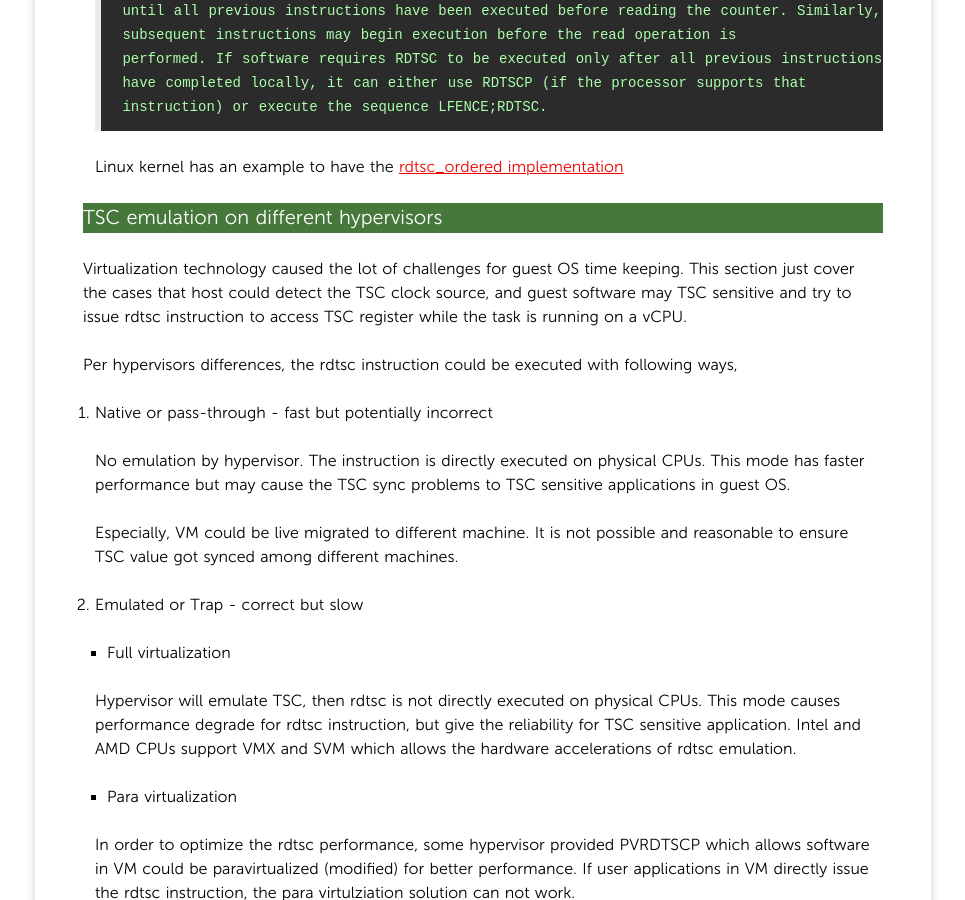
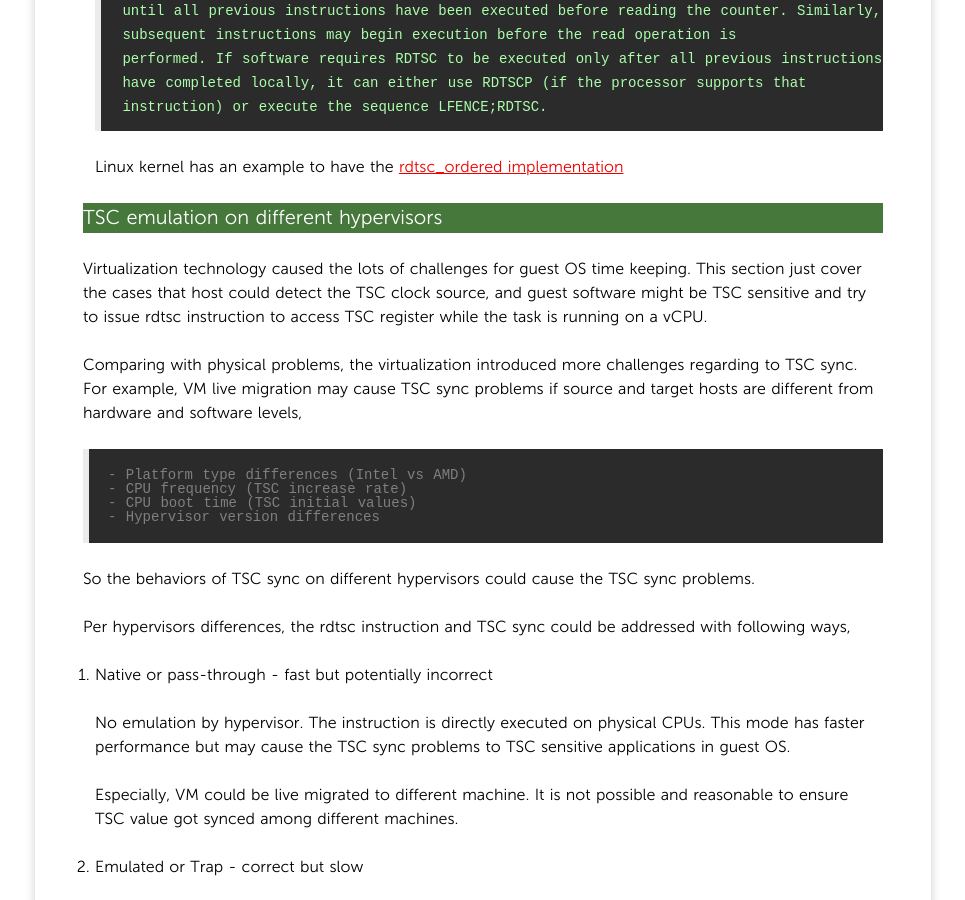
Before and after one commit to yangoliver/yangoliver.github.io, a Jekyll site: the page built from _posts/2015/2015-09-09-pitfalls-of-TSC-usage.md, in a window 1280 px wide and 900 px high, scrolled down 7831 px. Shown: the whole window, without its empty margins (157-1122 px from the left). Built offline with Jekyll 4.4.1, drawn with Linux system fonts in a browser that asks for light colours; Markdown is read by kramdown in place of the engine named in the settings; comment, search, counter and statistics services are not loaded; some of the changed text lies outside the part shown.

Commit message:
update: Live migration description
Signed-off-by: Yong Yang <yangoliver@gmail.com>

```diff
--- a/_posts/2015/2015-09-09-pitfalls-of-TSC-usage.md
+++ b/_posts/2015/2015-09-09-pitfalls-of-TSC-usage.md
@@ -339,11 +339,21 @@ strange TSC behaviors due to some known pitfalls.
 
 ###TSC emulation on different hypervisors
 
-Virtualization technology caused the lot of challenges for guest OS time keeping. This section just cover the cases
-that host could detect the TSC clock source, and guest software may TSC sensitive and try to issue rdtsc instruction
+Virtualization technology caused the lots of challenges for guest OS time keeping. This section just cover the cases
+that host could detect the TSC clock source, and guest software might be TSC sensitive and try to issue rdtsc instruction
 to access TSC register while the task is running on a vCPU.
 
-Per hypervisors differences, the rdtsc instruction could be executed with following ways,
+Comparing with physical problems, the virtualization introduced more challenges regarding to TSC sync.
+For example, VM live migration may cause TSC sync problems if source and target hosts are different from hardware and software levels,
+
+	- Platform type differences (Intel vs AMD)
+	- CPU frequency (TSC increase rate)
+	- CPU boot time (TSC initial values)
+	- Hypervisor version differences
+
+So the behaviors of TSC sync on different hypervisors could cause the TSC sync problems.
+
+Per hypervisors differences, the rdtsc instruction and TSC sync could be addressed with following ways,
 
 1. Native or pass-through - fast but potentially incorrect
 
@@ -444,7 +454,9 @@ TSC emulation issues. Please refer to this document for detailed information.
 	I just found [an old kernel patch to support TSC trap](https://lkml.org/lkml/2011/1/6/90).
 	But I have not found that it got merged into Linux mainline.
 
-	For above reasons, I think a rdtsc sensitive application running over Linux guest would be problematic.
+	For above reasons, I think a rdtsc sensitive application running over KVM Linux guest would be problematic.
+	KVM actually has [a kernel documentation](https://github.com/yangoliver/linux/blob/master/Documentation/virtual/kvm/timekeeping.txt)
+	about the timekeeping, but the document does not have enough information about KVM implemenation.
 
 * Xen
 
```
